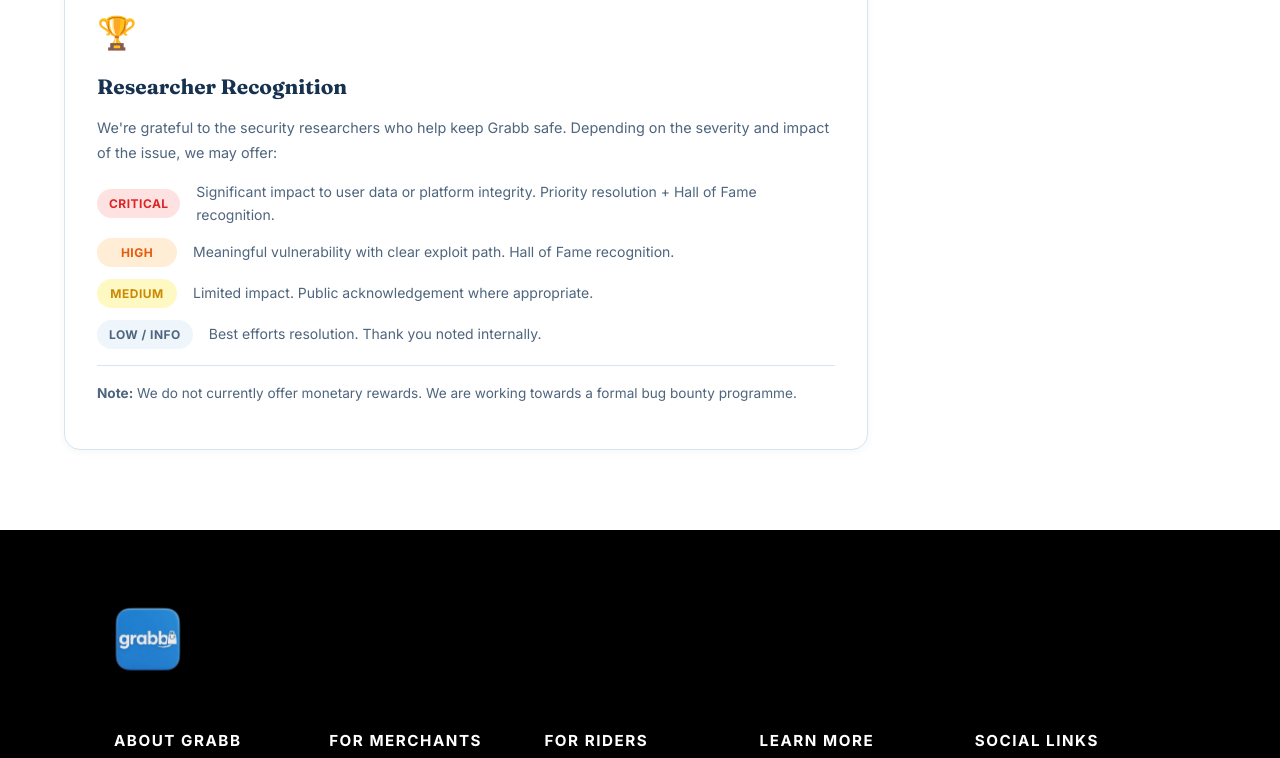
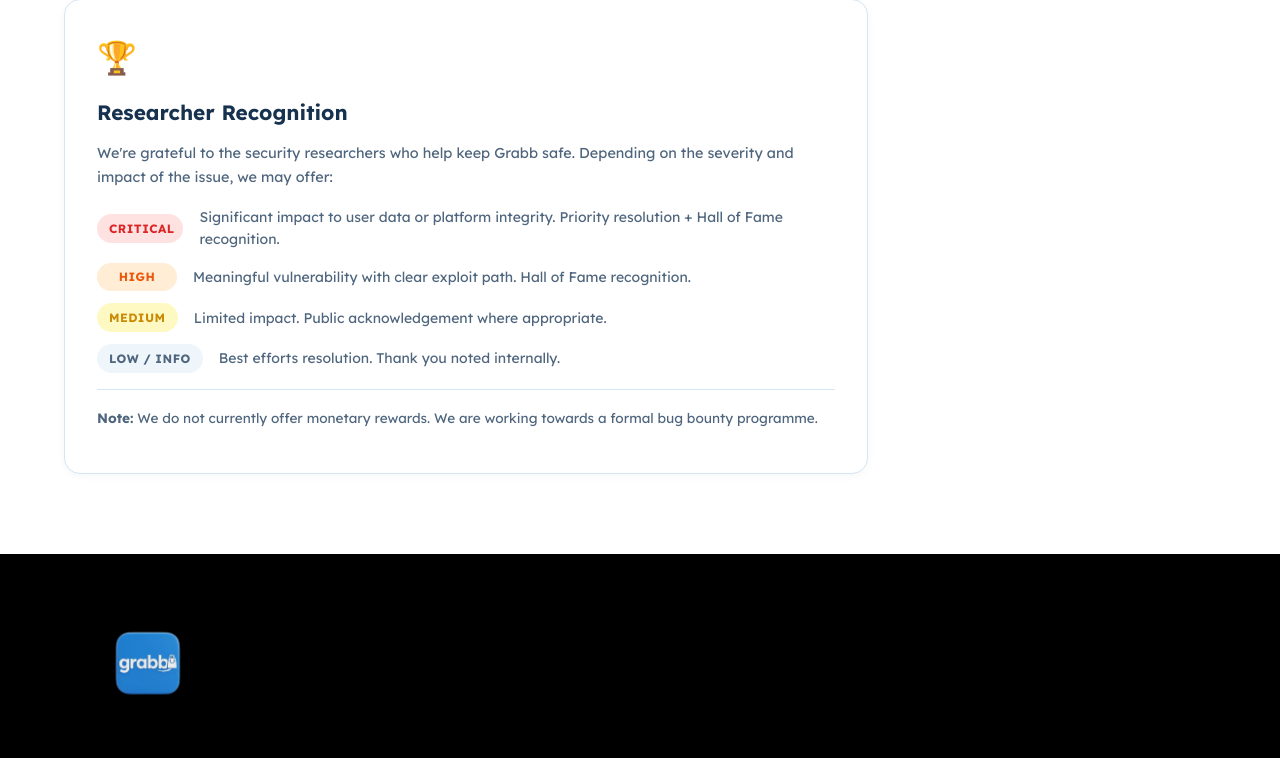
Before and after one commit to Keshx-3/grabb-website, a React (Vite) app: page /security in a window 1280 px wide. Shown: the part 2334-3092 px from the top of the page. Built offline with nearby package versions, Linux system fonts and the light colour scheme.

Commit message:
Update font to Lexend for footer, info pages, and home page

```diff
--- a/src/components/Footer.css
+++ b/src/components/Footer.css
@@ -39,7 +39,7 @@
 }
 
 .footer-col h4 {
-  font-family: 'Sofia Pro', 'Inter', system-ui, -apple-system, sans-serif;
+  font-family: var(--font-lexend);
   color: #ffffff;
   font-size: 0.95rem;
   font-weight: 700;
@@ -59,7 +59,7 @@
 
 .footer-links-list span,
 .footer-links-list .footer-link {
-  font-family: 'Sofia Pro', 'Inter', system-ui, -apple-system, sans-serif;
+  font-family: var(--font-lexend);
   color: #8c8c8c;
   font-size: 0.9rem;
   font-weight: 400;
--- a/src/index.css
+++ b/src/index.css
@@ -1,4 +1,4 @@
-@import url('https://fonts.googleapis.com/css2?family=Fraunces:ital,opsz,wght@0,9..144,300..900;1,9..144,300..900&family=Inter:wght@300;400;500;600;700;800&display=swap');
+@import url('https://fonts.googleapis.com/css2?family=Fraunces:ital,opsz,wght@0,9..144,300..900;1,9..144,300..900&family=Inter:wght@300;400;500;600;700;800&family=Lexend:wght@300;400;500;600;700&display=swap');
 
 :root {
   /* Brand Colors */
@@ -27,6 +27,7 @@
   /* Typography */
   --font-heading: 'Fraunces', Georgia, serif;
   --font-body: 'Inter', system-ui, -apple-system, sans-serif;
+  --font-lexend: 'Lexend', system-ui, -apple-system, sans-serif;
 
   /* Spacing */
   --spacing-xs: 0.5rem;
--- a/src/pages/Home.css
+++ b/src/pages/Home.css
@@ -1,5 +1,6 @@
 .home-page {
   padding-top: 0;
+  font-family: var(--font-lexend);
 }
 
 /* Hero Section with Video Background */
@@ -80,7 +81,7 @@
 }
 
 .hero-content h1 {
-  font-family: 'Sofia Pro', 'Inter', system-ui, -apple-system, sans-serif;
+  font-family: var(--font-lexend);
   font-size: 3.2rem;
   line-height: 1.2;
   color: var(--color-white);
@@ -437,7 +438,7 @@
 }
 
 .trust-section-title {
-  font-family: 'Sofia Pro', 'Inter', system-ui, -apple-system, sans-serif;
+  font-family: var(--font-lexend);
   font-size: 3.75rem;
   /* ~60px */
   line-height: 1.15;
@@ -446,7 +447,7 @@
 }
 
 .trust-section-desc {
-  font-family: 'Sofia Pro', 'Inter', system-ui, -apple-system, sans-serif;
+  font-family: var(--font-lexend);
   font-size: 1.25rem;
   /* ~20px */
   font-weight: 300;
@@ -498,7 +499,7 @@
   font-weight: 800;
   color: #2d3748;
   line-height: 1;
-  font-family: 'Sofia Pro', 'Inter', system-ui, sans-serif;
+  font-family: var(--font-lexend);
 }
 
 /* Label below the row */
@@ -776,7 +777,7 @@
 }
 
 .features-section-title {
-  font-family: 'Sofia Pro', 'Inter', system-ui, -apple-system, sans-serif;
+  font-family: var(--font-lexend);
   font-size: 3.75rem;
   line-height: 1.15;
   font-weight: 900;
@@ -787,7 +788,7 @@
 }
 
 .features-section-desc {
-  font-family: 'Sofia Pro', 'Inter', system-ui, -apple-system, sans-serif;
+  font-family: var(--font-lexend);
   font-size: 1.25rem;
   font-weight: 300;
   /* same light weight as 2nd page */
--- a/src/pages/InfoPage.css
+++ b/src/pages/InfoPage.css
@@ -7,6 +7,16 @@
   padding-top: 0;
   min-height: 100vh;
   background-color: var(--color-white);
+  font-family: var(--font-lexend);
+}
+
+.info-page h1,
+.info-page h2,
+.info-page h3,
+.info-page h4,
+.info-page h5,
+.info-page h6 {
+  font-family: var(--font-lexend);
 }
 
 /* ---- Hero ---- */
```
